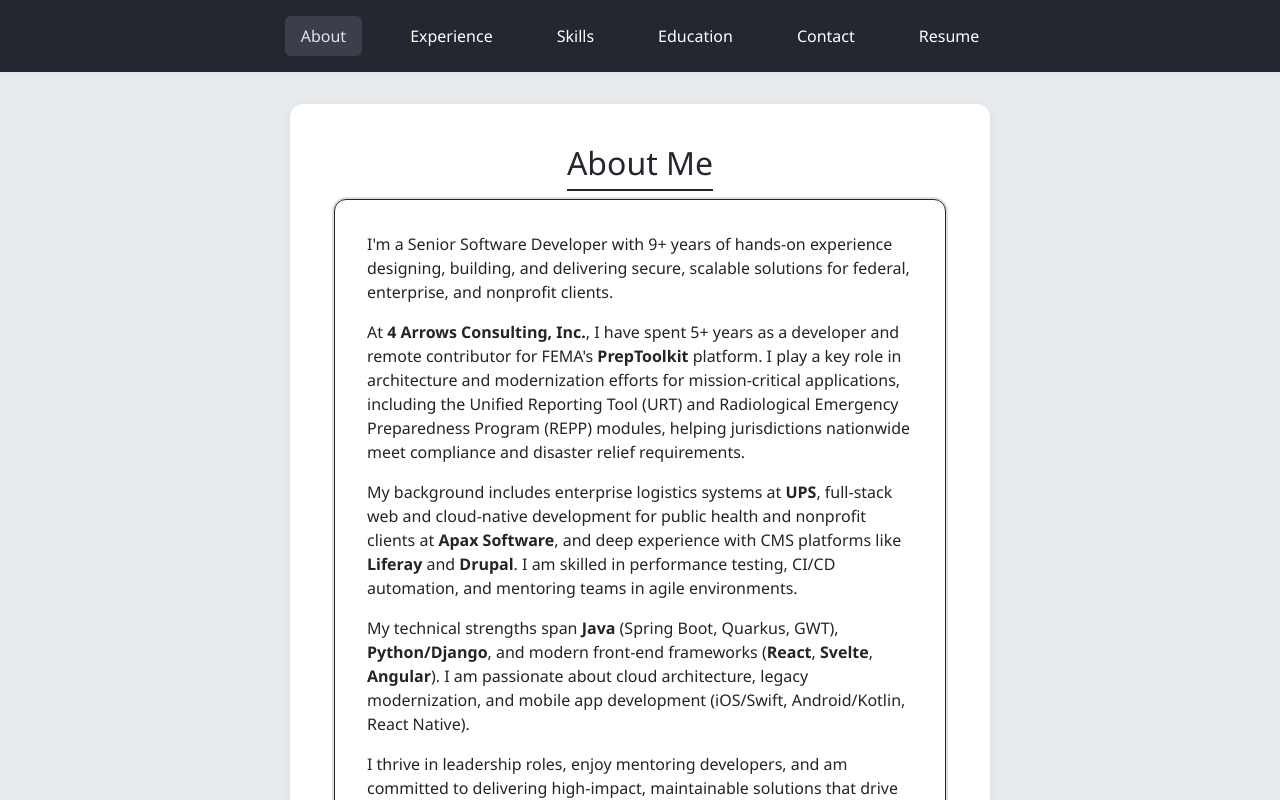
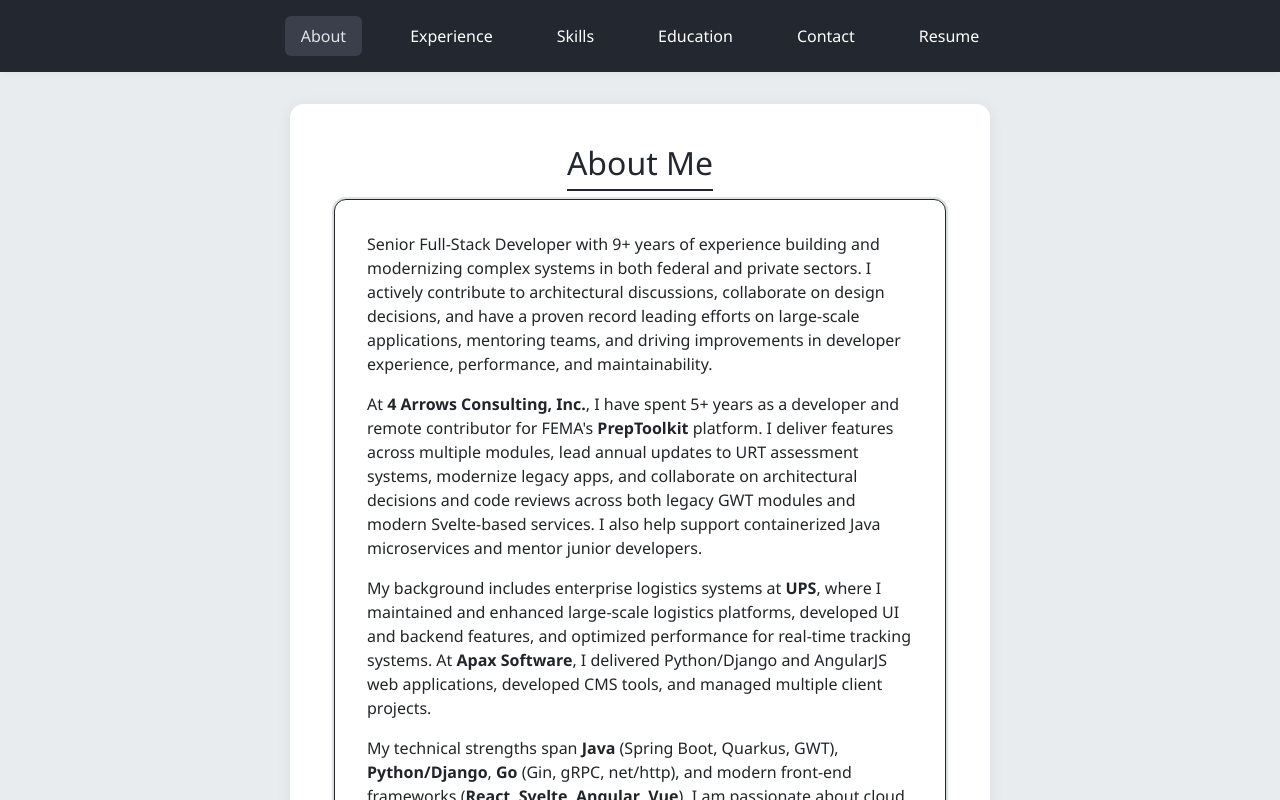
Before and after one commit to msmith1392/msmith1392.github.io, a React (Vite) app: page / in a window 1280 px wide. Shown: the top 800 px of the page. Built offline with nearby package versions, Linux system fonts and the light colour scheme; no server answers.

Commit message:
Updated resume and components
Revised About, Skills, and WorkExperience to more accurately reflect
resume.

```diff
--- a/src/components/About.tsx
+++ b/src/components/About.tsx
@@ -13,19 +13,19 @@
         <h2>About Me</h2>
         <Card>
           <p>
-            I'm a Senior Software Developer with {yearsOfExperienceTotal}+ years of hands-on experience designing, building, and delivering secure, scalable solutions for federal, enterprise, and nonprofit clients.
+            Senior Full-Stack Developer with {yearsOfExperienceTotal}+ years of experience building and modernizing complex systems in both federal and private sectors. I actively contribute to architectural discussions, collaborate on design decisions, and have a proven record leading efforts on large-scale applications, mentoring teams, and driving improvements in developer experience, performance, and maintainability.
           </p>
           <p>
-            At <strong>4 Arrows Consulting, Inc.</strong>, I have spent {yearsOfExperienceAtPresentCompany}+ years as a developer and remote contributor for FEMA's <strong>PrepToolkit</strong> platform. I play a key role in architecture and modernization efforts for mission-critical applications, including the Unified Reporting Tool (URT) and Radiological Emergency Preparedness Program (REPP) modules, helping jurisdictions nationwide meet compliance and disaster relief requirements.
+            At <strong>4 Arrows Consulting, Inc.</strong>, I have spent {yearsOfExperienceAtPresentCompany}+ years as a developer and remote contributor for FEMA's <strong>PrepToolkit</strong> platform. I deliver features across multiple modules, lead annual updates to URT assessment systems, modernize legacy apps, and collaborate on architectural decisions and code reviews across both legacy GWT modules and modern Svelte-based services. I also help support containerized Java microservices and mentor junior developers.
           </p>
           <p>
-            My background includes enterprise logistics systems at <strong>UPS</strong>, full-stack web and cloud-native development for public health and nonprofit clients at <strong>Apax Software</strong>, and deep experience with CMS platforms like <strong>Liferay</strong> and <strong>Drupal</strong>. I am skilled in performance testing, CI/CD automation, and mentoring teams in agile environments.
+            My background includes enterprise logistics systems at <strong>UPS</strong>, where I maintained and enhanced large-scale logistics platforms, developed UI and backend features, and optimized performance for real-time tracking systems. At <strong>Apax Software</strong>, I delivered Python/Django and AngularJS web applications, developed CMS tools, and managed multiple client projects.
           </p>
           <p>
-            My technical strengths span <strong>Java</strong> (Spring Boot, Quarkus, GWT), <strong>Python/Django</strong>, and modern front-end frameworks (<strong>React</strong>, <strong>Svelte</strong>, <strong>Angular</strong>). I am passionate about cloud architecture, legacy modernization, and mobile app development (iOS/Swift, Android/Kotlin, React Native).
+            My technical strengths span <strong>Java</strong> (Spring Boot, Quarkus, GWT), <strong>Python/Django</strong>, <strong>Go</strong> (Gin, gRPC, net/http), and modern front-end frameworks (<strong>React</strong>, <strong>Svelte</strong>, <strong>Angular</strong>, <strong>Vue</strong>). I am passionate about cloud architecture, DevOps, legacy modernization, and mobile app development (iOS/Swift, Android/Kotlin, React Native).
           </p>
           <p>
-            I thrive in leadership roles, enjoy mentoring developers, and am committed to delivering high-impact, maintainable solutions that drive organizational success.
+            I thrive in remote and cross-functional teams, enjoy mentoring developers, and am committed to delivering high-impact, maintainable solutions that drive organizational success.
           </p>
         </Card>
       </FadeInSection>
--- a/src/components/Skills.tsx
+++ b/src/components/Skills.tsx
@@ -12,12 +12,12 @@
 const skillSections: SkillSection[] = [
   {
     header: "Languages",
-    body: "Java, Python, JavaScript/TypeScript, SQL, Swift, Kotlin, PHP, C#, HTML, CSS",
+    body: "Java, Python, JavaScript/TypeScript, SQL, Go, Swift, Kotlin, PHP, C#, HTML, CSS",
     id: "Languages",
   },
   {
     header: "Frameworks",
-    body: "Spring Boot, Quarkus, Django, GWT, React, Svelte, Angular, .NET, Bootstrap, Tailwind",
+    body: "Spring Boot, Quarkus, Django, GWT, Gin, React, Svelte, Angular, .NET, Bootstrap, Tailwind",
     id: "Frameworks",
   },
   {
@@ -27,12 +27,12 @@
   },
   {
     header: "DevOps & Tools",
-    body: "Git, GitHub Flow, Maven, Gradel, npm, Node.js, JMeter, ActiveMQ, WebLogic, Docker, Podman, Kubernetes",
+    body: "Git, GitHub Flow, Maven, Gradle, npm, Node.js, go modules, JMeter, ActiveMQ, WebLogic, Docker, Podman, Kubernetes",
     id: "DevTools",
   },
   {
     header: "Other",
-    body: "Remote Collaboration, Agile/Scrum, CI/CD Pipelines, Legacy System Modernization",
+    body: "Remote Collaboration, Agile/Scrum, CI/CD Pipelines, gRPC, net/http, Legacy System Modernization",
     id: "Other",
   },
 ];
--- a/src/components/WorkExperience.tsx
+++ b/src/components/WorkExperience.tsx
@@ -26,10 +26,10 @@
     endDate: "Present",
     description: [
       "Delivered features across multiple FEMA PrepToolkit modules, including Unified Reporting Tool (URT), Radiological Emergency Preparedness Program (REPP) Exercises, and Homeland Security Exercise and Evaluation Program (HSEEP) tools used by local, regional, federal, and private partners.",
-      "Led enhancements and updates to URT assessment systems for each fiscal year cycle.",
+      "Led annual updates to URT assessment systems, aligning with fiscal year requirements.",
       "Modernized legacy apps during the transition from max.gov to PrepToolkit, including Threat and Hazard Identification and Risk Assessment (THIRA), Comprehensive Preparedness Guide (CPG), National Incident Management System (NIMS), and Urban Area Working Group (UAWG).",
       "Collaborated on architectural decisions and led code reviews across both legacy GWT modules and modern Svelte-based services, ensuring technical consistency and maintainability across the stack.",
-      "Supported containerized Java microservices built with Quarkus, deployed using Podman.",
+      "Supported containerized Java microservices built with Quarkus and deployed via Podman.",
       "Provided mentorship to junior developers by demonstrating established code quality standards, reviewing PRs, and supporting architectural understanding across legacy and modern codebases."
     ],
     techStack: "Java, Spring Boot, Gradle, Quarkus, Google Web Toolkit (GWT), MySQL, Liferay 7, Apache HTTP Server, JavaScript/TypeScript, Svelte, Node.js, npm, AWS Lambda, Git"
@@ -44,10 +44,10 @@
       "Maintained and enhanced enterprise logistics systems used across UPS ground operations.",
       "Developed UI features and backend logic for a real-time transportation visibility and logistics system.",
       "Collaborated across teams to implement and test new features from requirements through deployment.",
-      "Translated requirements into discrete rules for the Drools inference engine to process.",
+      "Translated requirements into discrete rules for the Drools inference engine, streamlining complex logic processing.",
       "Conducted performance tuning initiatives using JMeter and Roadrunner to optimize logistics workflows. Identified and resolved bottlenecks in real-time transportation tracking systems.",
       "Delivered features on a three-week agile sprint cycle.",
-      "Provided 24/7 production support (on rotation with the rest of the team members)."
+      "Provided 24/7 production support, ensuring minimal downtime and rapid issue resolution, contributing to overall system reliability."
     ],
     techStack: "Java, Spring Framework, Maven/Gradle, Drools (BRMS), WebLogic, ActiveMQ, SQL Server, TFVC"
   },
@@ -58,9 +58,9 @@
     startDate: "March 2016",
     endDate: "March 2017",
     description: [
-      "Managed multiple projects and client requests simultaneously, using GitHub Flow for deployment and version control.",
-      "Developed web applications for clients including Presbyterian Church (USA) and University of Kentucky's College of Public Health.",
-      "Built custom CMS tools, event registration systems, nomination management, and online surveys for Presbyterian Church (USA) using Python/Django and AngularJS.",
+      "Managed multiple client projects simultaneously using GitHub Flow for efficient deployment and version control.",
+      "Delivered Python/Django and AngularJS web applications for clients including Presbyterian Church (USA) and University of Kentucky, boosting user engagement.",
+      "Developed CMS tools, event registration systems, and wellness apps, improving client workflows.",
       "Heavily involved in the full software development lifecycle of a project for University of Kentucky's College of Public Health, including a mobile web app (Fit Face-Off), and interactive wellness tool for team and individual fitness challenges."
     ],
     techStack: "Python, Django, JavaScript (AngularJS, jQuery), Bootstrap, SQL, AWS, Git, PHP, Drupal, WordPress"
```
Also changed, not shown: 2 other files (tests, documents, lock files or other folders).
